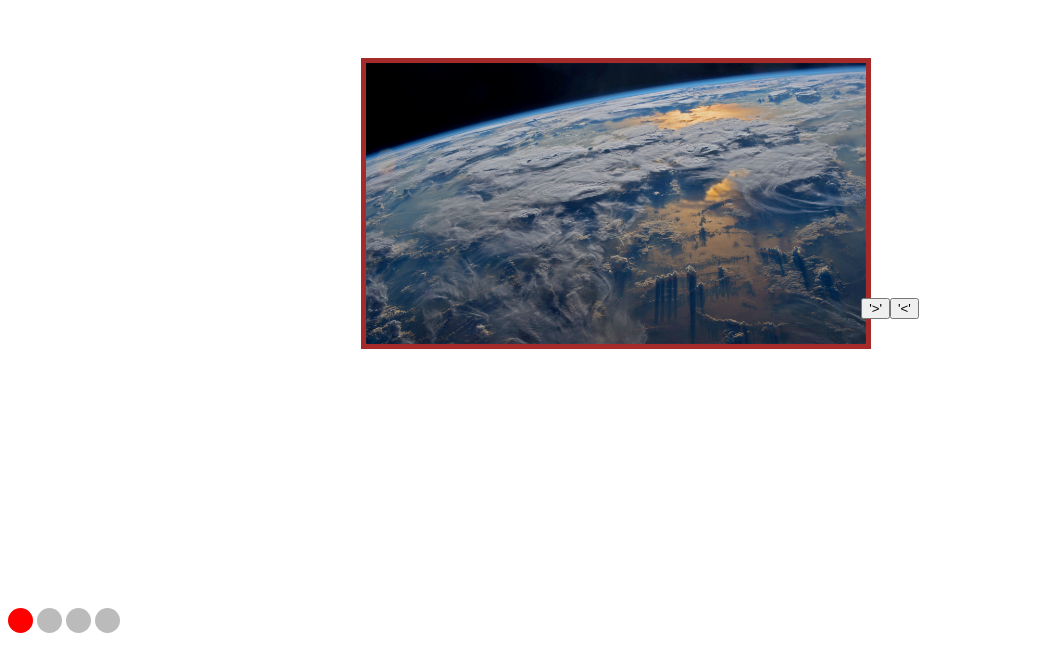
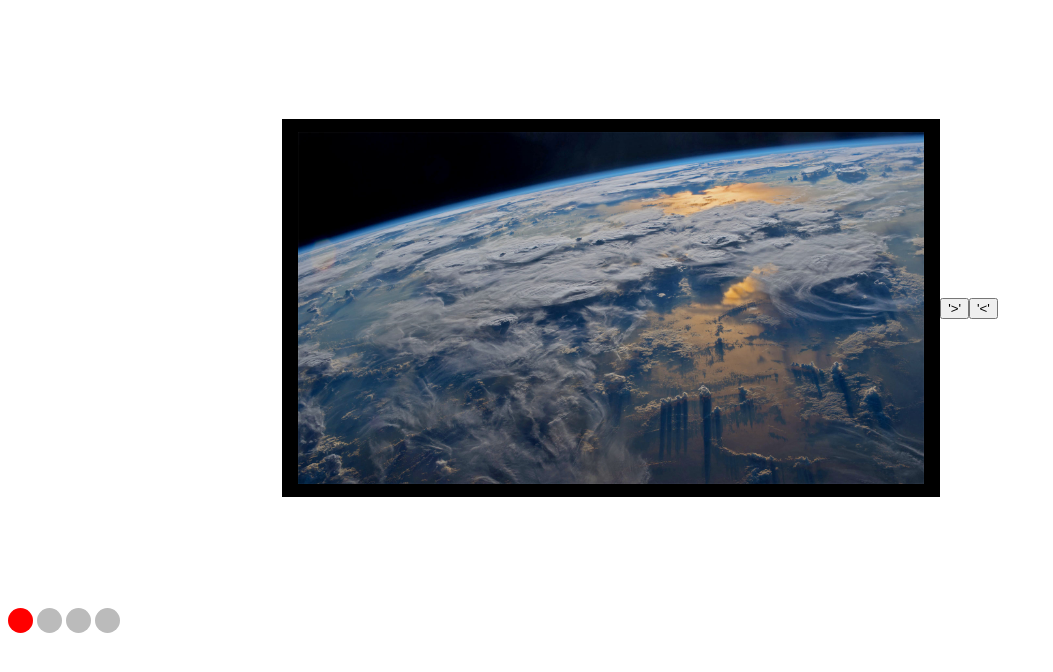
Before and after one commit to hattima-tim/image-slider, a plain HTML site: page index.html in a window 1280 px wide. Shown: the whole page, without its empty margins (0-1053 px from the left). Drawn offline with Linux system fonts and the light colour scheme.

Commit message:
added animation,which will play each time an image is loaded and added code for creating an image frame

```diff
--- a/style.css
+++ b/style.css
@@ -1,11 +1,39 @@
 img {
-    max-width: 100%;
-    max-height: 100%;
-    border: 5px solid brown;
+    max-width: 99%;
+    max-height:90%;
+    animation-name: fadeinout;
+    animation-duration: 5s;
+    animation-timing-function: ease-in-out;
 }
+
+@keyframes fadeinout{
+    0% {
+        opacity: 0;
+    }
+    3% {
+        opacity: 0;
+    }
+    10% {
+        opacity: 1;
+    }
+    90% {
+        opacity: 1;
+    }
+    100% {
+        opacity: 0;
+    }
+}
+
 .image_container {
-    width: 500px;
-    height: 500px;
+    display: flex;
+    width: 50%;
+    height: auto;
+    padding: 10px;
+    justify-content: center;
+    align-items: center;
+    flex-wrap: wrap;
+    background-color: black;
+    border: 3px solid black;
 }
 #picture_frame {
     display: flex;
```
